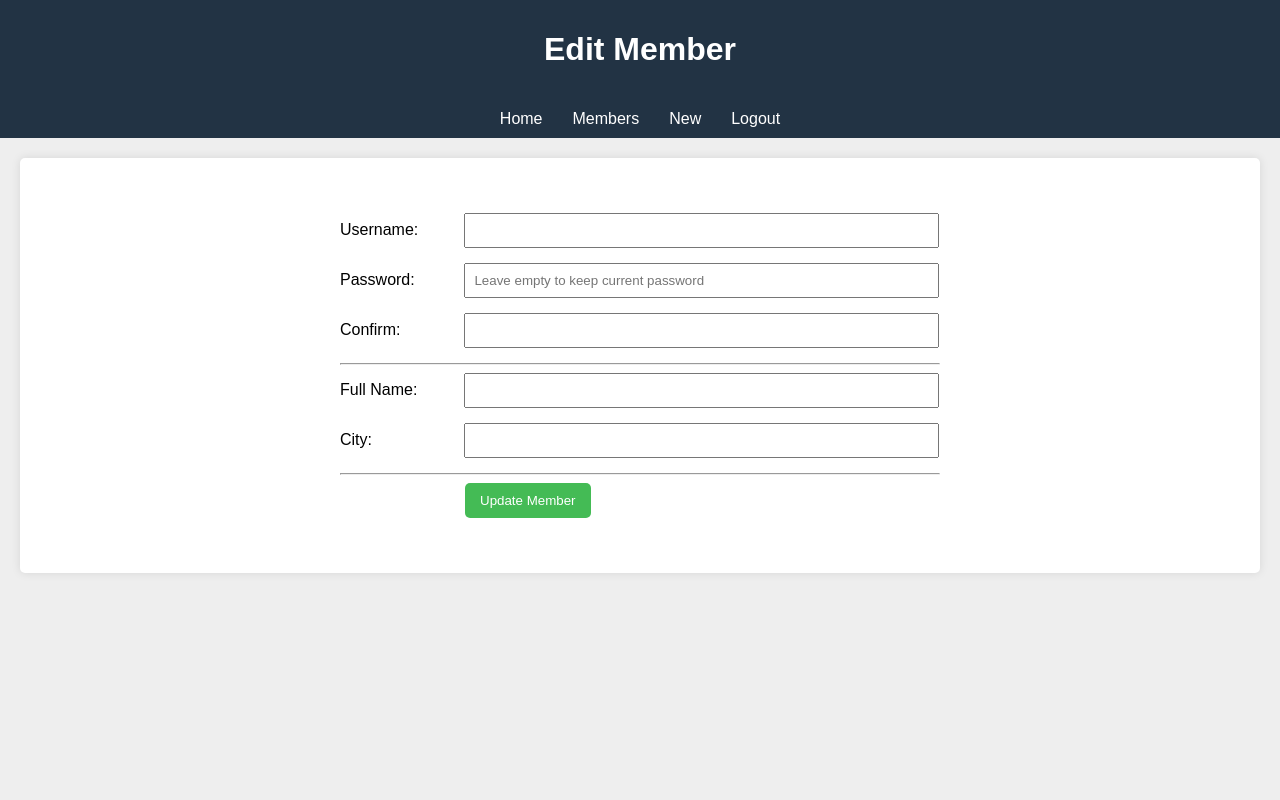
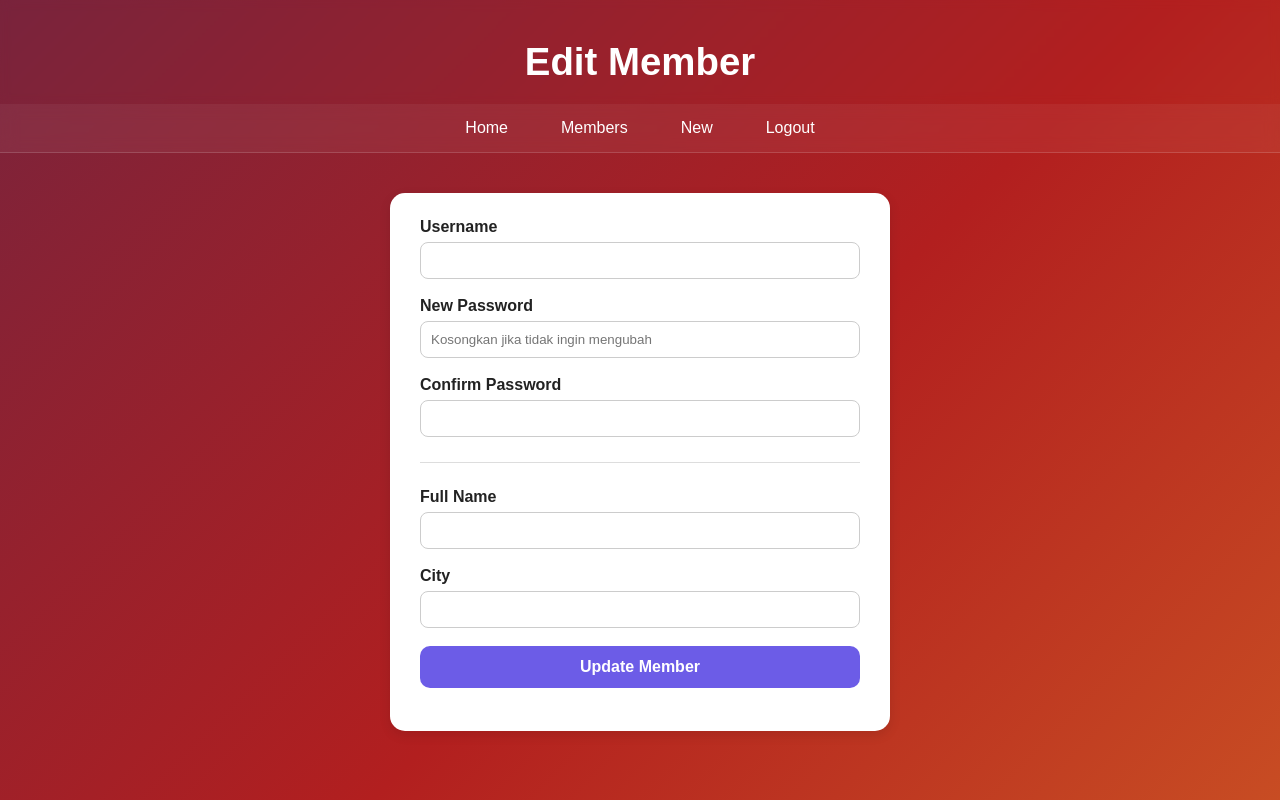
Before and after one commit to KillyNourin/Tugas_CRUD, a PHP site: page /edit.php in a window 1280 px wide. Run offline with PHP 8.4, Linux system fonts and the light colour scheme; data that the repository does not hold is empty.

Commit message:
ChangeStyle

```diff
--- a/css/style.css
+++ b/css/style.css
@@ -1,114 +1,259 @@
+
+/* GLOBAL STYLE */
+
+* {
+    margin: 0;
+    padding: 0;
+    box-sizing: border-box;
+    font-family: "Poppins", sans-serif;
+}
+
 body {
-    font-family: Arial, sans-serif;
-    margin: 0;
-    padding: 0px;
-    background-color: #eee;
+    background: linear-gradient(135deg, #1a2a6c, #b21f1f, #fdbb2d);
+    background-size: 300% 300%;
+    animation: gradientMove 10s ease infinite;
+    color: #fff;
+    min-height: 100vh;
 }
-header {
-    background-color: #234;
-    color: #fff;
-    padding: 10px 0;
-    text-align: center;
+
+/* Gradient Animation */
+@keyframes gradientMove {
+    0% { background-position: 0% 50%; }
+    50% { background-position: 100% 50%; }
+    100% { background-position: 0% 50%; }
 }
+
+
+/* NAVIGATION */
+
+
 nav ul {
     list-style: none;
-    padding: 10px 0;
-    margin: 0;
+    padding: 15px 0;
     display: flex;
     justify-content: center;
-    background-color: #234;
+    gap: 25px;
+    backdrop-filter: blur(8px);
+    background: rgba(255,255,255,0.05);
+    border-bottom: 1px solid rgba(255,255,255,0.15);
 }
-nav ul li {
-    margin: 0 15px;
-}
+
 nav ul li a {
     color: #fff;
     text-decoration: none;
+    padding: 8px 14px;
+    border-radius: 10px;
+    transition: 0.3s;
 }
+
 nav ul li a:hover {
-    color: #f63;
+    background: rgba(255,255,255,0.2);
+    transform: translateY(-2px);
 }
+
+
+/* HEADER */
+
+header {
+    text-align: center;
+    padding: 40px 0 20px;
+    backdrop-filter: blur(5px);
+}
+
+header h1 {
+    font-size: 2.4rem;
+    animation: fadeIn 0.8s ease;
+}
+
+
+/* MAIN WRAPPER & CARD */
+
+
 main {
-    padding: 20px;
+    padding: 40px 20px;
 }
+
 section {
-    background-color: #fff;
-    padding: 20px;
-    border-radius: 5px;
-    box-shadow: 0 0 10px rgba(0, 0, 0, 0.1);
+    max-width: 900px;
+    margin: auto;
+    background: rgba(255,255,255,0.18);
+    padding: 30px;
+    border-radius: 18px;
+    box-shadow: 0 8px 32px rgba(0,0,0,0.2);
+    backdrop-filter: blur(12px);
+    animation: fadeUp 1s ease;
 }
-.row {
-    margin-bottom: 15px;
+
+/* Animations */
+@keyframes fadeIn {
+    from { opacity: 0; }
+    to { opacity: 1; }
 }
-form#form-user {
+
+@keyframes fadeUp {
+    from { opacity: 0; transform: translateY(20px); }
+    to { opacity: 1; transform: translateY(0); }
+}
+
+
+/* LOGIN FORM (GLASS TRANSPARENT) */
+
+form#form-login {
+    display: flex;
+    flex-direction: column;
+    gap: 18px;
+}
+
+form#form-login input {
+    width: 100%;
+    padding: 12px;
+    border-radius: 12px;
+    border: none;
+    background: rgba(255,255,255,0.25);
+    backdrop-filter: blur(10px);
+    color: #fff;
+    outline: none;
+    transition: 0.3s;
+}
+
+form#form-login input:focus {
+    background: rgba(255,255,255,0.4);
+}
+
+
+/* FORM CARD (CREATE / EDIT MEMBER) */
+
+
+.form-card {
+    width: 550px;
+    padding: 25px 30px;
+    border-radius: 15px;
     background: #fff;
-    padding: 20px;
-    max-width: 600px;
-    margin: auto;
+    box-shadow: 0 4px 12px rgba(0,0,0,0.1);
+    color: #000;
 }
-form#form-user label {
-    display: inline-block;
-    width: 120px;
+
+.center-container {
+    width: 100%;
+    display: flex;
+    justify-content: center;
 }
-#form-user input[type="text"],
-#form-user input[type="password"] {
-    width: 475px;
-    padding: 8px;
-    box-sizing: border-box;
+
+.form-card {
+    width: 500px;
 }
-form button {
-    padding: 10px 15px;
-    background-color: #4b5;
+
+
+.form-row {
+    display: flex;
+    flex-direction: column;
+    margin-bottom: 18px;
+}
+
+.form-row label {
+    font-weight: 600;
+    margin-bottom: 6px;
+    color: #222;
+}
+
+.form-row input {
+    padding: 10px;
+    border-radius: 8px;
+    border: 1px solid #ccc;
+    outline: none;
+    transition: 0.2s;
+    background: #fff;
+    color: #000;
+}
+
+.form-row input:focus {
+    border-color: #6c5ce7;
+}
+
+/* Divider */
+.divider {
+    border: none;
+    height: 1px;
+    background: #ddd;
+    margin: 25px 0;
+}
+
+/* Card Button */
+.btn-primary {
+    width: 100%;
+    padding: 12px;
+    background: #6c5ce7;
     color: white;
     border: none;
-    border-radius: 5px;
+    border-radius: 10px;
+    font-size: 16px;
+    font-weight: 600;
     cursor: pointer;
-}
-form button:hover {
-    background-color: #3a4;
-}
-#form-user button {
-    margin-left: 125px;
-}
-form#form-login {
-    background: #fff;
-    padding: 20px;
-    border-radius: 5px;
-    box-shadow: 0 0 10px rgba(0,0,0,0.1);
-    max-width: 400px;
-    margin: auto;
-}
-#form-login label {
-    display: block;
-    margin-bottom: 5px;
-}
-#form-login input[type="text"],
-#form-login input[type="password"] {
-    width: 100%;
-    padding: 8px;
-    box-sizing: border-box;
-}
-#form-login button {
-    width: 100%;
-}
-.flash-message {
-    color: red;
-    margin-bottom: 15px;
+    transition: 0.2s;
 }
 
-table {
+.btn-primary:hover {
+    background: #574bff;
+}
+
+
+/* TABLE CARD + MODERN TABLE */
+
+
+.table-card {
+    background: #fff;
+    padding: 25px;
+    border-radius: 12px;
+    box-shadow: 0 4px 20px rgba(0,0,0,0.08);
+    max-width: 1000px;
+    margin: auto;
+    animation: fadeIn 0.5s ease;
+    color: #000;
+}
+
+.table-card h2 {
+    margin-bottom: 20px;
+    font-size: 1.5rem;
+}
+
+/* Modern Table */
+.modern-table {
     width: 100%;
     border-collapse: collapse;
+    overflow: hidden;
+    border-radius: 10px;
 }
-th, td {
-    border-top: 1px solid #ccc;
-    border-bottom: 1px solid #ccc;
-    padding: 8px;
-    text-align: left;
+
+.modern-table thead {
+    background: #234;
+    color: white;
 }
-th {
-    background-color: #ddd;
+
+.modern-table th,
+.modern-table td {
+    padding: 12px 15px;
 }
-tr:hover {
-    background-color: #eee;
+
+.modern-table tbody tr {
+    background: #fff;
+    transition: background 0.3s ease, transform 0.1s ease;
 }
+
+.modern-table tbody tr:hover {
+    background: #f3f6ff;
+    transform: scale(1.01);
+}
+
+.modern-table th.actions-column,
+.modern-table td:last-child {
+    text-align: center;
+}
+
+
+/* FLASH MESSAGE */
+
+
+.flash-message {
+    color: #ff6a6a;
+    font-weight: bold;
+}
--- a/edit.php
+++ b/edit.php
@@ -16,45 +16,72 @@ require_once 'inc/config.php';
     <meta charset="UTF-8">
     <meta name="viewport" content="width=device-width, initial-scale=1.0">
     <title>Edit Member</title>
+
+    <!-- CSS utama -->
     <link rel="stylesheet" href="css/style.css">
 </head>
 <body>
-    <header>
-        <h1>Edit Member</h1>
-    </header>
+
+<header class="page-header">
+    <h1>Edit Member</h1>
+</header>
+
     <?php Utility::showNav(); ?>
-    <main>
-        <section>
+
+    <main class="center-container">
+        <div class="card form-card">
             <form action="update.php" method="post" id="form-user">
-                <div class="row"></div>
-                <div class="row">
-                    <label for="username">Username:</label>
-                    <input type="text" id="username" name="username" value="" required>
+                <div class="form-row">
+                    <label for="username">Username</label>
+                    <input
+                        type="text"
+                        id="username"
+                        name="username"
+                        value="<?= htmlspecialchars($user['username']); ?>"
+                        required
+                    >
                 </div>
-                <div class="row">
-                    <label for="password">Password:</label>
-                    <input type="password" id="password" name="password" placeholder="Leave empty to keep current password">
+                <div class="form-row">
+                    <label for="password">New Password</label>
+                    <input
+                        type="password"
+                        id="password"
+                        name="password"
+                        placeholder="Kosongkan jika tidak ingin mengubah"
+                    >
                 </div>
-                <div class="row">
-                    <label for="confirm">Confirm:</label>
+                <div class="form-row">
+                    <label for="confirm">Confirm Password</label>
                     <input type="password" id="confirm" name="confirm">
                 </div>
-                <hr>
-                <div class="row">
-                    <label for="fullname">Full Name:</label>
-                    <input type="text" id="fullname" name="fullname" value="" required>
+                <hr class="divider">
+                <div class="form-row">
+                    <label for="fullname">Full Name</label>
+                    <input
+                        type="text"
+                        id="fullname"
+                        name="fullname"
+                        value="<?= htmlspecialchars($user['fullname']); ?>"
+                        required
+                    >
                 </div>
-                <div class="row">
-                    <label for="city">City:</label>
-                    <input type="text" id="city" name="city" value="" required>
+                <div class="form-row">
+                    <label for="city">City</label>
+                    <input
+                        type="text"
+                        id="city"
+                        name="city"
+                        value="<?= htmlspecialchars($user['city']); ?>"
+                        required
+                    >
                 </div>
-                <hr>
-                <div class="row">
-                    <input type="hidden" name="id" value="">
-                    <button type="submit">Update Member</button>
+                <input type="hidden" name="id" value="<?= $user['id']; ?>">
+                <div class="form-row">
+                    <button class="btn-primary" type="submit">Update Member</button>
                 </div>
             </form>
-        </section>
+        </div>
     </main>
+
 </body>
 </html>
```
Also changed, not shown: create.php (+20 -17 lines), index.php (+11 -6 lines), login.php (+11 -7 lines), members.php (+10 -7 lines).
